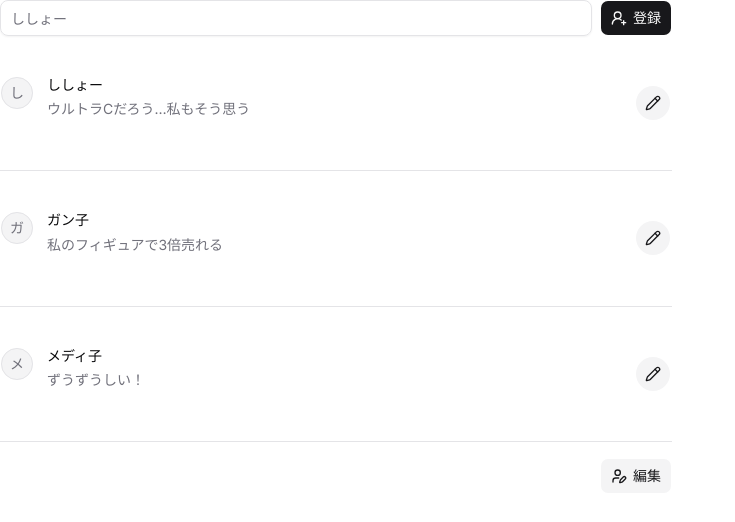
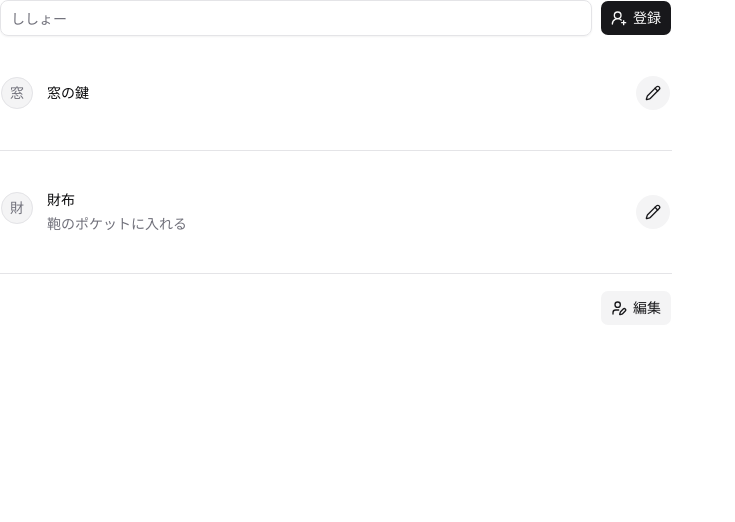
Before and after one commit to kem198/kore-motta, a Next.js app: page / in a window 1280 px wide. Shown: the top 522 px of the page, without its empty margins (0-735 px from the left). Built offline with nearby package versions, Linux system fonts and the light colour scheme.

Commit message:
refactor: update dialog titles and descriptions to use "Todo" terminology

```diff
--- a/src/components/shared/dialog/edit-dialog.tsx
+++ b/src/components/shared/dialog/edit-dialog.tsx
@@ -26,7 +26,6 @@ import {
 } from "@/components/ui/dialog";
 import {
   Field,
-  FieldDescription,
   FieldError,
   FieldGroup,
   FieldLabel,
@@ -91,9 +90,9 @@ export function EditDialog({
 
       <DialogContent>
         <DialogHeader>
-          <DialogTitle>冒険者情報の編集</DialogTitle>
+          <DialogTitle>Todo の編集</DialogTitle>
           <DialogDescription>
-            冒険者のプロフィールを設定してください。
+            Todo の情報を設定してください。
             <br />
             <Required /> は必須項目です。
           </DialogDescription>
@@ -108,14 +107,14 @@ export function EditDialog({
                 render={({ field, fieldState }) => (
                   <Field data-invalid={fieldState.invalid}>
                     <FieldLabel htmlFor="todo-name-edit">
-                      名前
+                      タイトル
                       <Required />
                     </FieldLabel>
                     <Input
                       {...field}
                       id="todo-name-edit"
                       aria-invalid={fieldState.invalid}
-                      placeholder="ししょー"
+                      placeholder="財布"
                       autoComplete="off"
                     />
                     {fieldState.invalid && (
@@ -134,14 +133,11 @@ export function EditDialog({
                     <Textarea
                       {...field}
                       id="todo-memo"
-                      placeholder="エトリアの冒険者。得意技はフロントガード。"
+                      placeholder="カバンのポケットに入れる"
                       rows={4}
                       className="resize-none"
                       aria-invalid={fieldState.invalid}
                     />
-                    <FieldDescription>
-                      お好みの内容を入力してください。
-                    </FieldDescription>
                     {fieldState.invalid && (
                       <FieldError errors={[fieldState.error]} />
                     )}
--- a/src/components/shared/dialog/export-dialog.tsx
+++ b/src/components/shared/dialog/export-dialog.tsx
@@ -28,9 +28,9 @@ export function ExportDialog({
       <DialogTrigger render={children as ReactElement} {...props} />
       <DialogContent>
         <DialogHeader>
-          <DialogTitle>冒険者情報のエクスポート</DialogTitle>
+          <DialogTitle>Todo 情報のエクスポート</DialogTitle>
           <DialogDescription>
-            ブラウザ上に保存されている冒険者情報を表示します。
+            ブラウザ上に保存されている Todo 情報を表示します。
             <br />
             コピーして復元や端末間の移行にご利用ください。
           </DialogDescription>
@@ -41,12 +41,12 @@ export function ExportDialog({
               const json = JSON.stringify(todoStorage, null, 2);
               void navigator.clipboard.writeText(json);
               toast.add({
-                title: "冒険者情報をクリップボードにコピーしました",
+                title: "Todo 情報をクリップボードにコピーしました",
                 type: "success",
               });
             } catch (e) {
               toast.add({
-                title: "冒険者情報をクリップボードにコピーしました",
+                title: "Todo 情報をクリップボードにコピーしました",
                 type: "error",
               });
             }
--- a/src/components/shared/dialog/import-dialog.tsx
+++ b/src/components/shared/dialog/import-dialog.tsx
@@ -42,9 +42,9 @@ export function ImportDialog({ onImport, children }: ImportDialogProps) {
 
       <DialogContent>
         <DialogHeader>
-          <DialogTitle>冒険者情報のインポート</DialogTitle>
+          <DialogTitle>Todo 情報のインポート</DialogTitle>
           <DialogDescription>
-            冒険者情報を復元します。
+            Todo 情報を復元します。
             <br />
             「エクスポート」でコピーした文字列を貼り付けて「インポート」ボタンを押してください。
           </DialogDescription>
--- a/src/components/shared/todo-list.tsx
+++ b/src/components/shared/todo-list.tsx
@@ -9,7 +9,6 @@ import {
   ItemActions,
   ItemContent,
   ItemDescription,
-  ItemFooter,
   ItemGroup,
   ItemMedia,
   ItemSeparator,
@@ -74,13 +73,7 @@ function TodoItem({
           {todo.name}
         </ItemTitle>
 
-        <ItemDescription>{todo.memo}</ItemDescription>
-
-        <ItemFooter className={todo.memo ? "pt-2" : undefined}>
-          <div className="flex flex-wrap items-center gap-2">
-            {/* TODO: もともと Badge のリスト表示があった場所 */}
-          </div>
-        </ItemFooter>
+        {todo.memo ? <ItemDescription>{todo.memo}</ItemDescription> : null}
       </ItemContent>
 
       <ItemActions className="flex w-full items-center justify-end gap-2 md:w-auto">
--- a/src/constants/sample.ts
+++ b/src/constants/sample.ts
@@ -2,21 +2,14 @@ import { Todo } from "@/types/todo";
 
 export const sampleTodos: Todo[] = [
   {
-    id: "sample-paladin",
-    name: "ししょー",
+    id: "sample-wallet",
+    name: "窓の鍵",
     order: 0,
-    memo: "ウルトラCだろう…私もそう思う",
   },
   {
-    id: "sample-gunner",
-    name: "ガン子",
+    id: "sample-key",
+    name: "財布",
     order: 1,
-    memo: "私のフィギュアで3倍売れる",
-  },
-  {
-    id: "sample-medic",
-    name: "メディ子",
-    order: 2,
-    memo: "ずうずうしい！",
+    memo: "鞄のポケットに入れる",
   },
 ];
```
